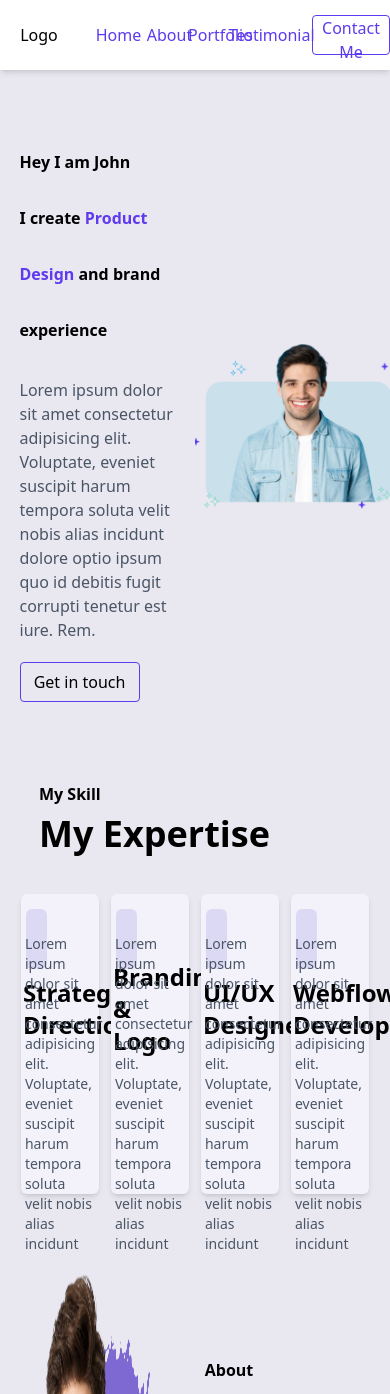
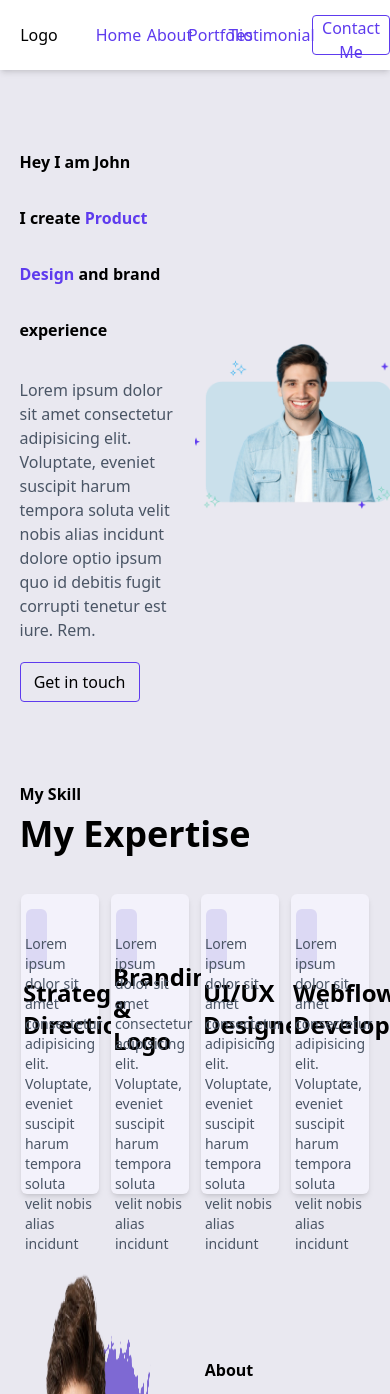
Before and after one commit to Maryammuhammadafzal/Product_Designer_Portfolio, a React (Vite) app: page / in a window 390 px wide. Shown: the top 1394 px of the page. Built offline with nearby package versions, Linux system fonts and the light colour scheme.

Commit message:
2nd section responsive

```diff
--- a/src/Pages/Skill/Skill.jsx
+++ b/src/Pages/Skill/Skill.jsx
@@ -4,12 +4,12 @@ import Card from "../../Components/Card/Card";
 
 const Skill = () => {
   return (
-    <div className="w-full h-auto flex flex-col gap-10 justify-between">
-      <div className="w-[100%] h-auto flex flex-col items-center justify-center gap-3">
+    <div className="w-full h-auto flex flex-col gap-10 justify-center items-center">
+      <div className="w-[90%] h-auto flex flex-col items-start justify-center gap-3">
         <SubHeading text="My Skill" />
-        <h2 className="w-[80%] h-fit font-bold text-4xl">My Expertise</h2>
+        <h2 className="h-fit font-bold text-4xl">My Expertise</h2>
       </div>
-      <div className="cards w-[100%] h-auto flex items-center justify-center gap-3">
+      <div className="cards w-full h-auto flex items-center justify-center gap-3">
         <Card title="Strategy Direction" image=""/>
         <Card title="Branding & Logo" image=""/>
         <Card title="UI/UX Designer" image=""/>
```
